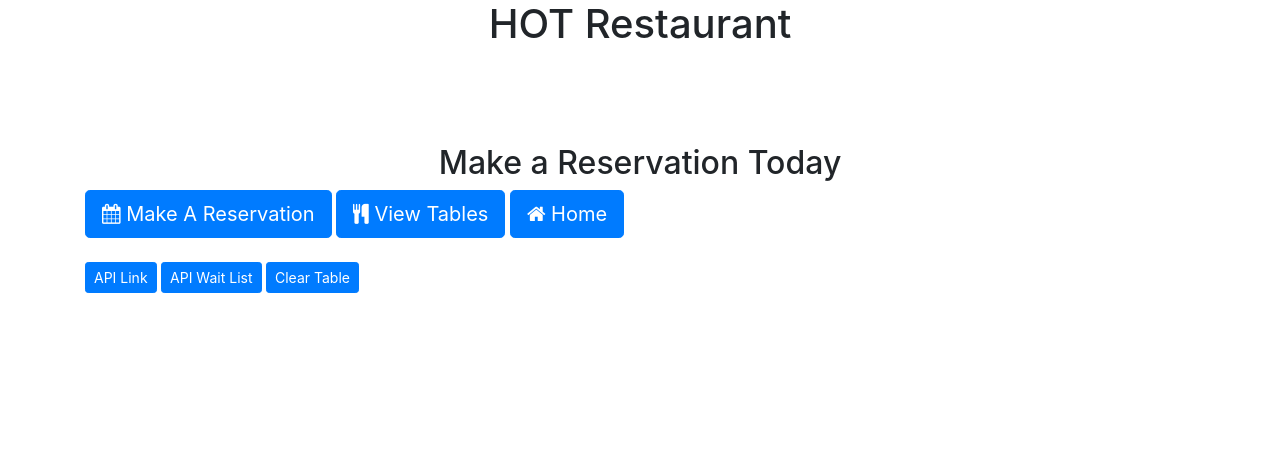
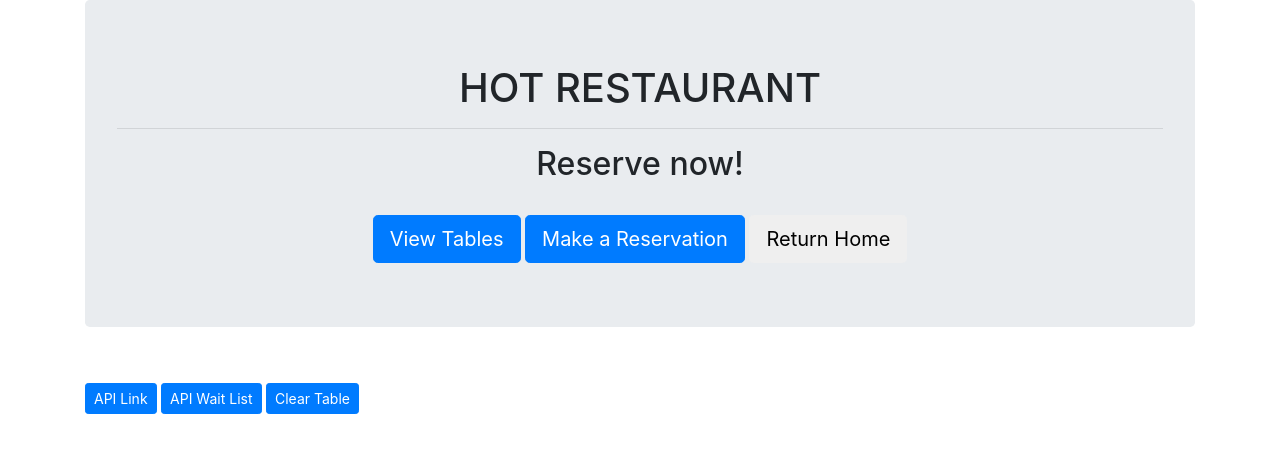
Before and after one commit to zvlu/Hot-Restaurant-APP-, a website: page home.html in a window 1280 px wide. Drawn offline with nearby package versions, Linux system fonts and the light colour scheme.

Commit message:
fixing front edn functions

```diff
--- a/home.html
+++ b/home.html
@@ -17,35 +17,23 @@
 <!-- //jumbotron -->
 <!-- <div class="jumbotron text-center" id="jumbotron"> -->
         <div class="container">
-            <div class="text-center">
-            <h1> HOT Restaurant </h1>
-            <br>
-            <br>
-            <p> </p>
-            <br>
-            <h2> Make a Reservation Today </h2>
+            <div class="jumbotron">
+                <h1 class="text-center"><span class="glyphicon glyphicon-fire"></span>HOT RESTAURANT</h1>
+                <hr>
+                <h2 class="text-center">Reserve now!</h2>
+                <br>
+
+                <div class="text-center">
+                    <a href="/tables"><button type="button" class="btn btn-lg btn-primary">View Tables</button></a>
+                    <a href="/tables"><button type="button" class="btn btn-lg btn-primary">Make a Reservation</button></a>
+
+                    <a href="/tables"><button type="button" class="btn btn-lg btn-default">Return Home</button></a>
+                </div>
             </div>
+
         </div>
 <!-- </div> -->
-    <div class="buttons" id="buttons">
-        <div class="container">
-            <a href="/reserve"><button type="button" class="btn btn-primary btn-lg">
-            <i class="fa fa-calendar" aria-hidden="true">
-            </i>
-            Make A Reservation
-            </button></a>
-            <a href="/tables"><button type="button" class="btn btn-primary btn-lg">
-            <i class="fa fa-cutlery" aria-hidden="true">
-            </i>
-            View Tables
-            </button></a>
-            <button type="button" class="btn btn-primary btn-lg" href="">
-            <i class="fa fa-home" aria-hidden="true">
-            </i>
-            Home
-            </button>
-        </div>
-    </div>
+
     <!-- //jumbotron -->
     <br>
     <!-- //Back End Links -->
```
Also changed, not shown: reserve.html (+1 -1 lines).
